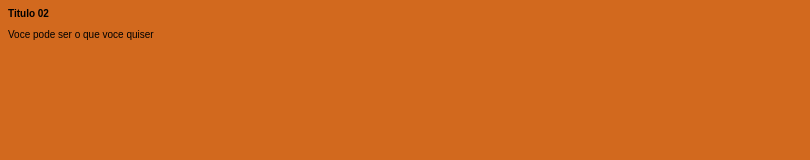
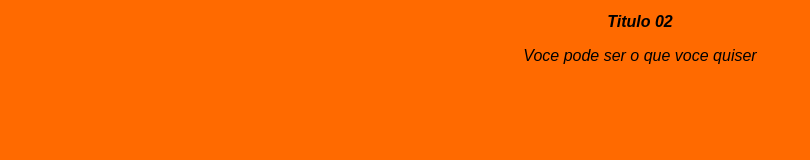
Before and after one commit to AndrewRivaldoDeAlbuquerque/Projeto-Site, a plain HTML site: page Projeto.html in a window 1280 px wide. Shown: the whole page, without its empty margins (0-810 px from the left). Drawn offline with Linux system fonts and the light colour scheme.

Commit message:
Melhoras no visual

```diff
--- a/estilo.css
+++ b/estilo.css
@@ -1,8 +1,11 @@
 * {
     font-family: Arial, Helvetica, sans-serif;
-    font-size: 10px ;
+    font-size: 16px ;
+    font-style: italic;
+    text-align: center;
+
 }
 body {
-    background-color: chocolate;
+    background-color: rgb(255, 106, 0);
 
 }
```
